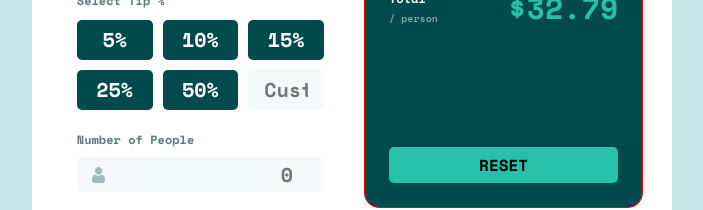
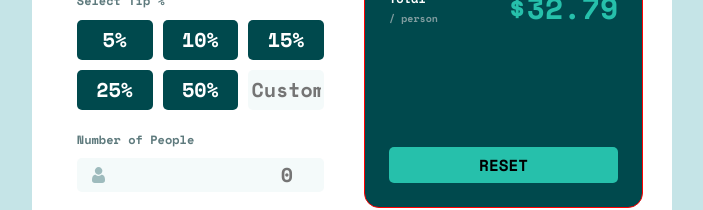
Before and after one commit to HectorAgValenzuela/tip-calculator-app, a Vue app: page / in a window 1280 px wide. Shown: the part 339-549 px from the top of the page, without its empty margins (288-991 px from the left). Built offline with nearby package versions, Linux system fonts and the light colour scheme.

Commit message:
input tip font size fix

```diff
--- a/src/assets/main.css
+++ b/src/assets/main.css
@@ -174,6 +174,12 @@ input[type=number] {
     background-color: var(--color-neutral-200);
 }
 
+@media (min-width: 1200px) {
+  .input-tip {
+    padding: 0 0.2rem;
+  }
+}
+
 /* ********************************** */
 /* ******* Calculator Section ******* */
 /* ********************************** */
```
